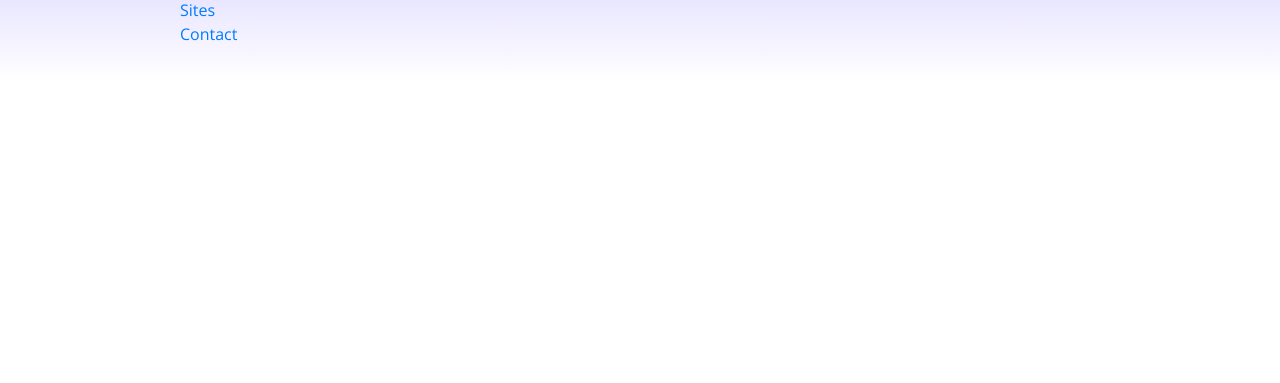
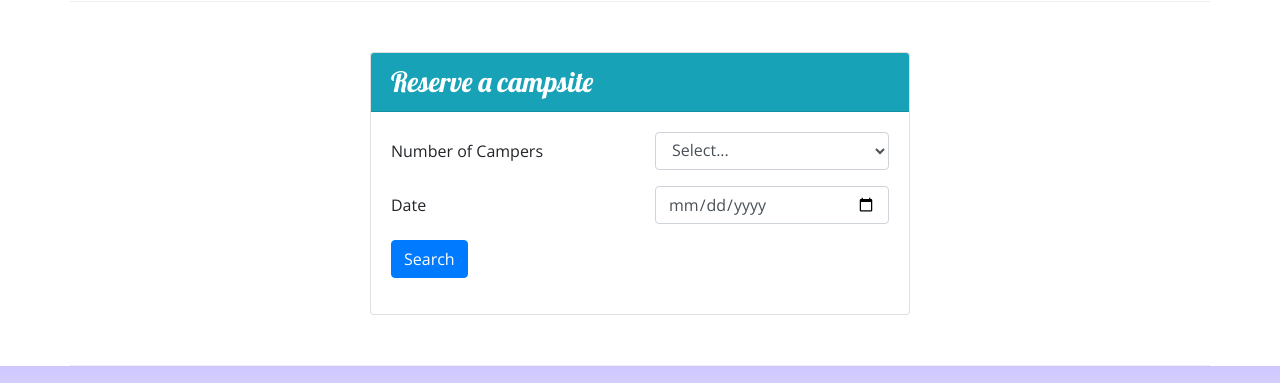
Before and after one commit to NathanSchnell/nucampprojectsite, a website: page index.html in a window 1280 px wide. Shown: the part 1151-1534 px from the top of the page. Before the commit the page ends 1233 px from the top, so only its background shows below. Drawn offline with nearby package versions, Linux system fonts and the light colour scheme.

Commit message:
Week 2 Assignment

```diff
--- a/index.html
+++ b/index.html
@@ -11,7 +11,8 @@
 
     <!--Additional CSS must be placed after Bootstrap CSS-->
     <link rel="stylesheet" href="node_modules/font-awesome/css/font-awesome.min.css">
-    <link rel="stylesheet" href="node_modules/bootstrap-social/bootstrap-social.css">        <link rel="stylesheet" href="https://fonts.googleapis.com/css?family=Lobster|Open+Sans" />
+    <link rel="stylesheet" href="node_modules/bootstrap-social/bootstrap-social.css">
+    <link rel="stylesheet" href="https://fonts.googleapis.com/css?family=Lobster|Open+Sans" />
     <link rel="stylesheet" href="css/styles.css" />
 
     <title>Nucamp: A Better Way To Camp</title>
@@ -28,6 +29,9 @@
                 <div class="col">
                     <h1>Nucamp</h1>
                     <h2>A better way to camp</h2>
+                </div>
+                <div class="col-md-4 col-xl-2 mt-4">
+                    <button class="btn btn-info btn-lg"><a class="text-white text-nowrap" href="#reserveForm">Reserve campsite</a></button>
                 </div>
             </div>
         </div>
@@ -56,7 +60,7 @@
                 <h2 class="text-sm-right">Discover & Review</h2>
             </div>
             <div class="col">
-                <div class="media"><
+                <div class="media">
                     <img class="d-flex mr-3 img-thumbnail" src="img/breadcrumb-trail-thumb.jpg" alt="Breadcrumb Trail Thumbnail">
                     <div class="media-body align-self-center">
                         <h3>Our Campsites</h3>
@@ -70,8 +74,13 @@
                 <h2>Featured Campsites</h2>
             </div>
             <div class="col">
-                <h3>React Lake Campground</h3>
-                <p class="d-none d-sm-block">Nestled in the foothills of the Chrome Mountains, this campground on the shores of the pristine React Lake is a favorite for fly fishers.</p>
+                <div class="media">
+                    <div class="media-body align-self-center">
+                        <h3>React Lake Campground</h3>
+                        <p class="d-none d-sm-block">Nestled in the foothills of the Chrome Mountains, this campground on the shores of the pristine React Lake is a favorite for fly fishers.</p>
+                    </div>
+                    <img class="d-flex ml-3 img-thumbnail" src="img/react-lake-thumb.jpg" alt="React Lake Thumbnail">
+                </div>
             </div>
         </div>
         <div class="row row-content align-items-center">
@@ -84,6 +93,42 @@
                     <div class="media-body align-self-center">
                         <h3>Bootstrap Outfitters</h3>
                         <p class="d-none d-sm-block">Bootstrap Outfitters supplies you with the gear you need at prices you can't beat.</p>
+                    </div>
+                </div>
+            </div>
+        </div>
+        <div class="row row-content">
+            <div class="col col-sm-6 mx-auto">
+                <div class="card">
+                    <h3 class="card-header bg-info text-white">Reserve a campsite</h3>
+                    <div class="card-body">
+                        <form id="reserveForm">
+                            <div class="form-group row">
+                                <label for="numCampers" class="col-sm-6 col-form-label">Number of Campers</label>
+                                <div class="col">
+                                    <select name="numCampers" id="numCampers" class="form-control">
+                                        <option value="">Select...</option>
+                                        <option value="1">1</option>
+                                        <option value="2">2</option>
+                                        <option value="3">3</option>
+                                        <option value="4">4</option>
+                                        <option value="5">5</option>
+                                        <option value="6">6</option>
+                                    </select>
+                                </div>
+                            </div>
+                            <div class="form-group row">
+                                <label for="date" class="col-sm-6 col-form-label">Date</label>
+                                <div class="col-sm-6">
+                                    <input type="date" id="date" name="date" placeholder="date" class="form-control">
+                                </div>
+                            </div>
+                            <div class="form-group row">
+                                <div class="col">
+                                    <button class="btn btn-primary" type="submit">Search</button>
+                                </div>
+                            </div>
+                        </form>
                     </div>
                 </div>
             </div>
```
